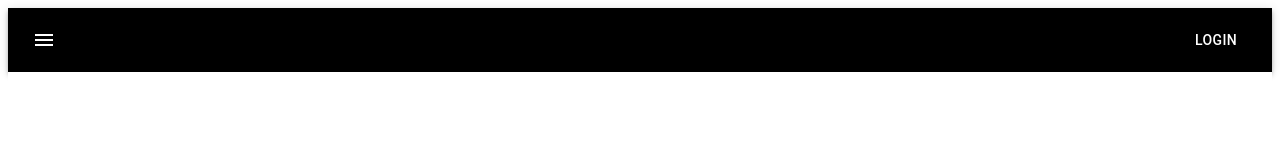
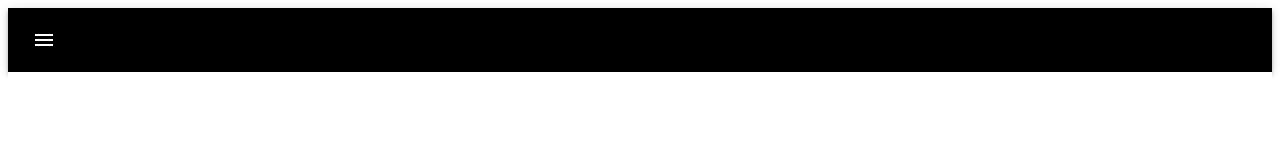
Before and after one commit to Agusabel/DesafioFinal, a Next.js app: page / in a window 1280 px wide. Shown: the top 145 px of the page. Built offline with nearby package versions, Linux system fonts and the light colour scheme.

Commit message:
limpiando codigo

```diff
--- a/Components/navbar.js
+++ b/Components/navbar.js
@@ -21,10 +21,6 @@ export default function ButtonAppBar() {
           >
             <MenuIcon />
           </IconButton>
-          <Typography variant="h6" component="div" sx={{ flexGrow: 1 }}>
-
-          </Typography>
-          <Button color="inherit">Login</Button>
         </Toolbar>
       </AppBar>
     </Box>
```
